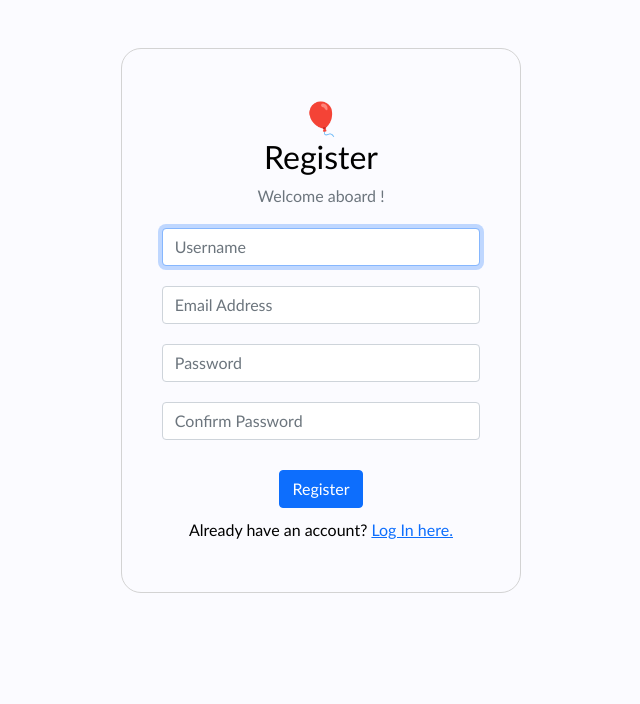
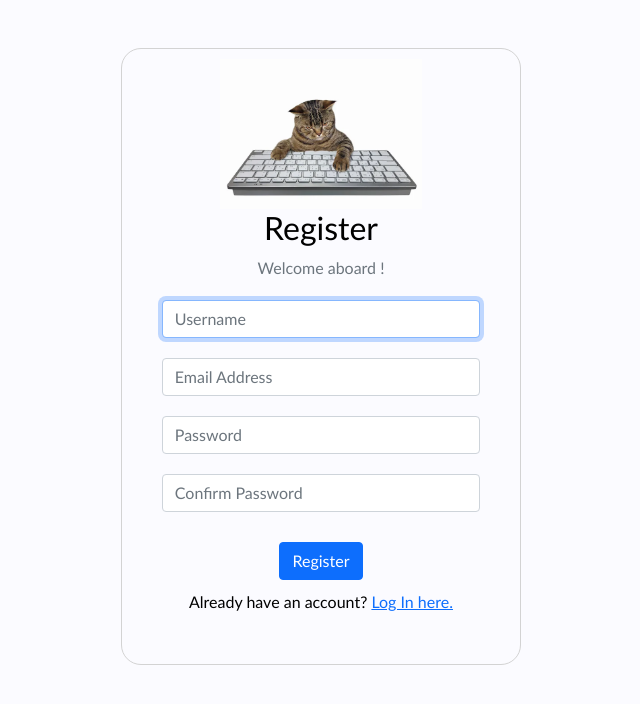
Before and after one commit to laura-latuillerie/cs50-commerce, a Django app: page /register in a window 1280 px wide. Shown: the part 72-776 px from the top of the page, without its empty margins (319-959 px from the left). Run offline with Django 3.2, Linux system fonts and the light colour scheme.

Commit message:
Change forms style

```diff
--- a/auctions/static/auctions/styles.css
+++ b/auctions/static/auctions/styles.css
@@ -14,6 +14,11 @@ body{
 
 .fs-7{
     font-size: 0.8rem;
+}
+
+.small-img{
+    height: 150px;
+    width: auto;
 }
 
 /***** HEADER *****/
@@ -38,7 +43,7 @@ header h1{
 
 .form-box{
     border: 1px solid lightgrey;
-    padding : 50px 0;
+    padding : 10px 0 50px;
     border-radius: 20px ;
     max-width : 400px;
 }
--- a/auctions/templates/auctions/create_listing.html
+++ b/auctions/templates/auctions/create_listing.html
@@ -3,8 +3,8 @@
 {% block body %}
 
     <div class="container form-box create text-center mt-5">
-
-        <h2>🖼️<br>Create Listing</h2>
+        <img src="../../../media/cat-money.png" alt="" class="small-img mt-3">
+        <h2>Create Listing</h2>
         <p class="text-muted mb-10">Informations to get your item sold</p>
 
         <form action="{% url 'create_listing' %}" method="post" class=" mx-4 create-form">
--- a/auctions/templates/auctions/login.html
+++ b/auctions/templates/auctions/login.html
@@ -3,8 +3,8 @@
 {% block body %}
 
     <div class="container form-box login text-center mt-5">
-
-        <h2>🪅<br>Login</h2>
+        <img src="../../../media/cat-couch.png" alt="" class="small-img mt-5">
+        <h2>Login</h2>
         <p class="text-muted mb-10">Welcome back !</p>
 
         {% if message %}
--- a/auctions/templates/auctions/register.html
+++ b/auctions/templates/auctions/register.html
@@ -2,7 +2,8 @@
 
 {% block body %}
     <div class="container form-box register text-center mt-5">
-        <h2>🎈<br>Register</h2>
+        <img src="../../../media/cat-keyboard.jpg" alt="" class="small-img">
+        <h2>Register</h2>
         <p class="text-muted mb-10">Welcome aboard !</p>
 
     {% if message %}
```
Also changed, not shown: db.sqlite3, media/cat-couch.png (added), media/cat-keyboard.jpg (added), media/cat-money.png (added).
